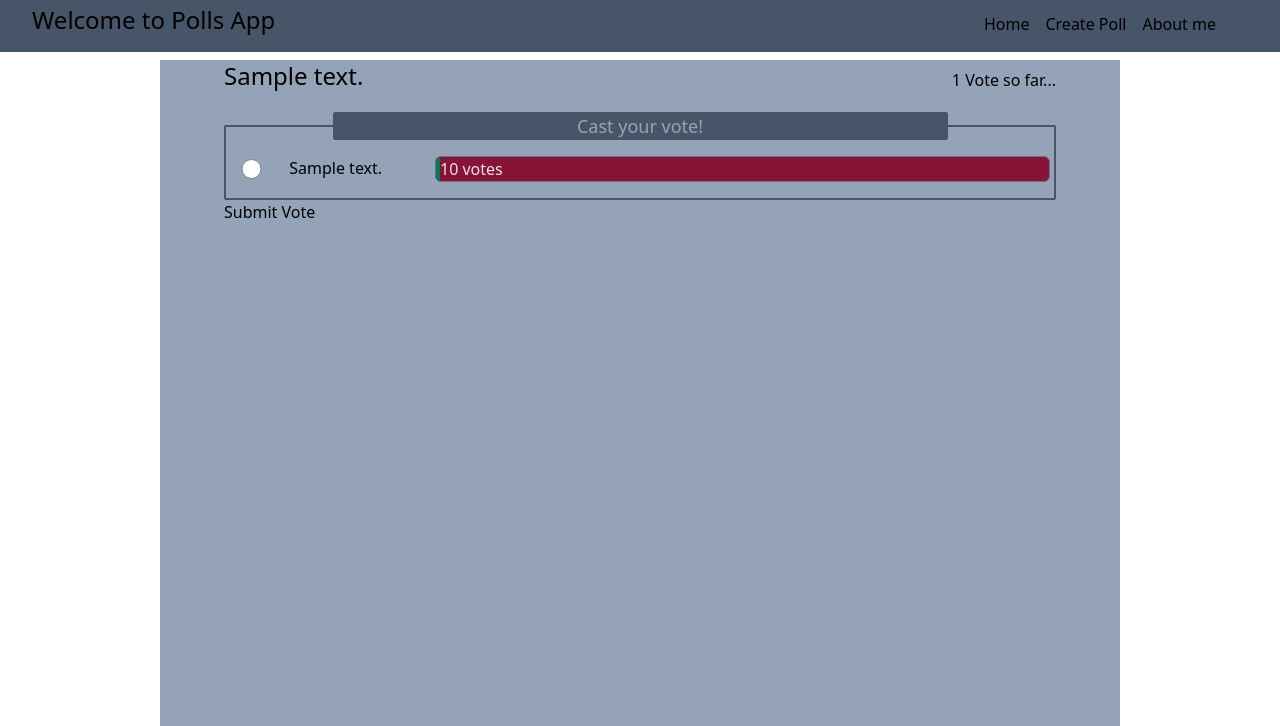
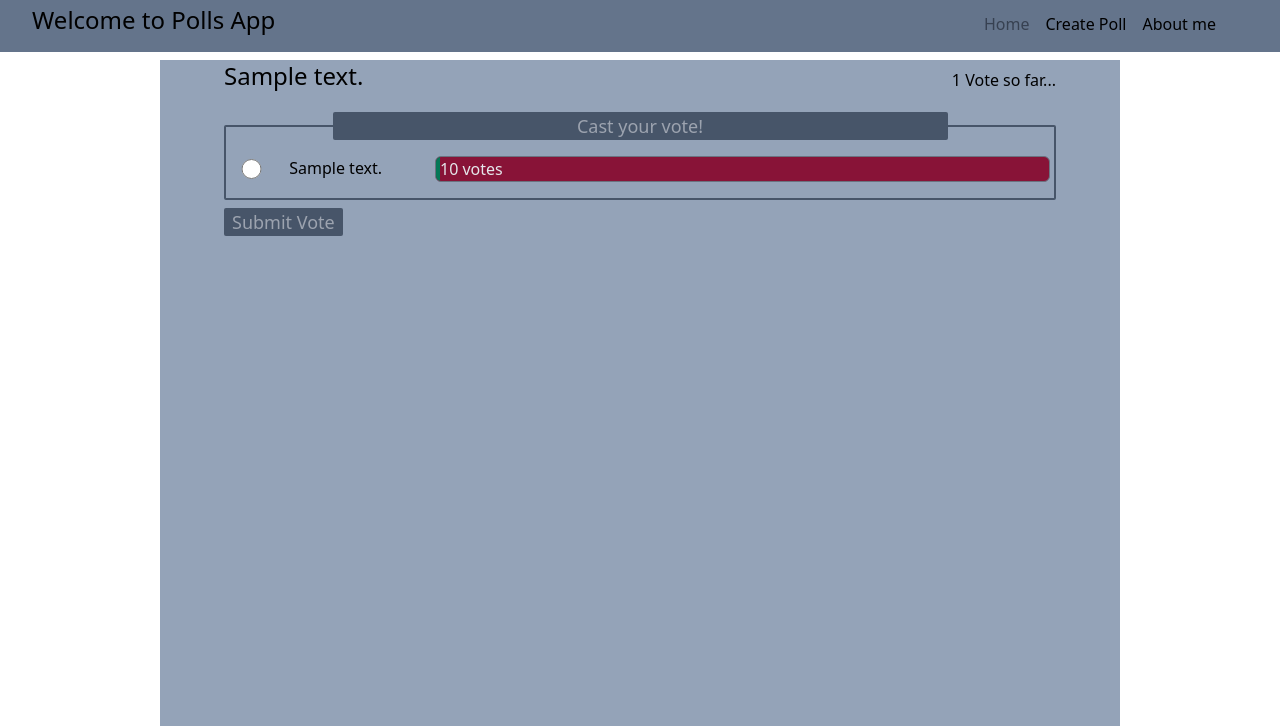
Before and after one commit to wstrother/events_site, a Django app: template polls/templates/polls/base_detail.html in a window 1280 px wide. Shown: the top 726 px of the page. Run offline with Django 5.2, Linux system fonts and the light colour scheme; the template is opened without the code that fills it: most values are stand-ins (such as "Sample title", 1, 10 or a date in 2020); style sheets or scripts are compiled from the project's sources; some libraries are stand-ins or nearby versions.

Commit message:
more global styles

```diff
--- a/polls/static/polls/input.css
+++ b/polls/static/polls/input.css
@@ -3,13 +3,36 @@
 @tailwind utilities;
 
 @layer base {
+  .badge {
+    @apply bg-slate-600 text-gray-400 mx-auto text-lg font-medium text-center rounded-sm;
+  }
+
+  .btn {
+    @apply badge cursor-pointer;
+  }
+
+  .btn:hover {
+    @apply bg-slate-500;
+  }
+
   h1 {
     @apply text-2xl;
   }
   h2 {
     @apply text-xl;
   }
+  li {
+    @apply text-xl;
+  }
+  a {
+    @apply text-gray-700 font-medium;
+  }
+  a:hover:not(.btn) {
+    @apply text-gray-600 underline;
+  }
 
+
+  /* component animations    */
   @keyframes grow-x {
     from {
       transform: translateX(-100%);
--- a/polls/templates/polls/components/header.html
+++ b/polls/templates/polls/components/header.html
@@ -1,4 +1,4 @@
-<div class="flex flex-row justify-between items-stretch bg-slate-600 pt-1 pb-4 px-8">
+<div class="flex flex-row justify-between items-stretch bg-slate-500 pt-1 pb-4 px-8">
     <h1>
         {{ header_message |default:"Welcome to Polls App"}}
     </h1>
--- a/polls/templates/polls/detail.html
+++ b/polls/templates/polls/detail.html
@@ -16,7 +16,7 @@
 {% csrf_token %}
 
 <fieldset class="flex flex-col border-[2px] border-slate-600 p-1 gap-4 rounded-sm py-4">
-  <legend class="bg-slate-600 text-gray-400 w-3/4 mx-auto text-lg font-medium text-center rounded-sm">
+  <legend class="badge w-3/4">
     {%if not submitted %}Cast your vote!{% else %}Your vote has been cast!{% endif %}
   </legend>
 
@@ -39,12 +39,23 @@
 </fieldset>
 
 
-{% if not submitted %}
-  <input type="submit" value="Submit Vote" />
-{% else %}
-  <div><a href="{% url 'polls:detail' question.id %}"
+<div class="mt-2 flex flex-row justify-between">
+  <div>
+  {% if not submitted %}
+    <input type="submit" value="Submit Vote" class="btn px-2"/>
+    {% else %}
+    &nbsp;
+  {% endif %}
+  </div>
+
+  <div>
+  {% if submitted %}
+    <a href="{% url 'polls:detail' question.id %}"
       hx-boost="true"
-    >Vote again?</div>
-{% endif %}
+      class="btn px-2"
+      >Vote again?</a>
+  {% endif %}
+  </div>
+</div>
 
 </form>
```
Also changed, not shown: polls/templates/polls/index.html (+5 -2 lines). Lines whose indentation alone changed are shown as unchanged.
